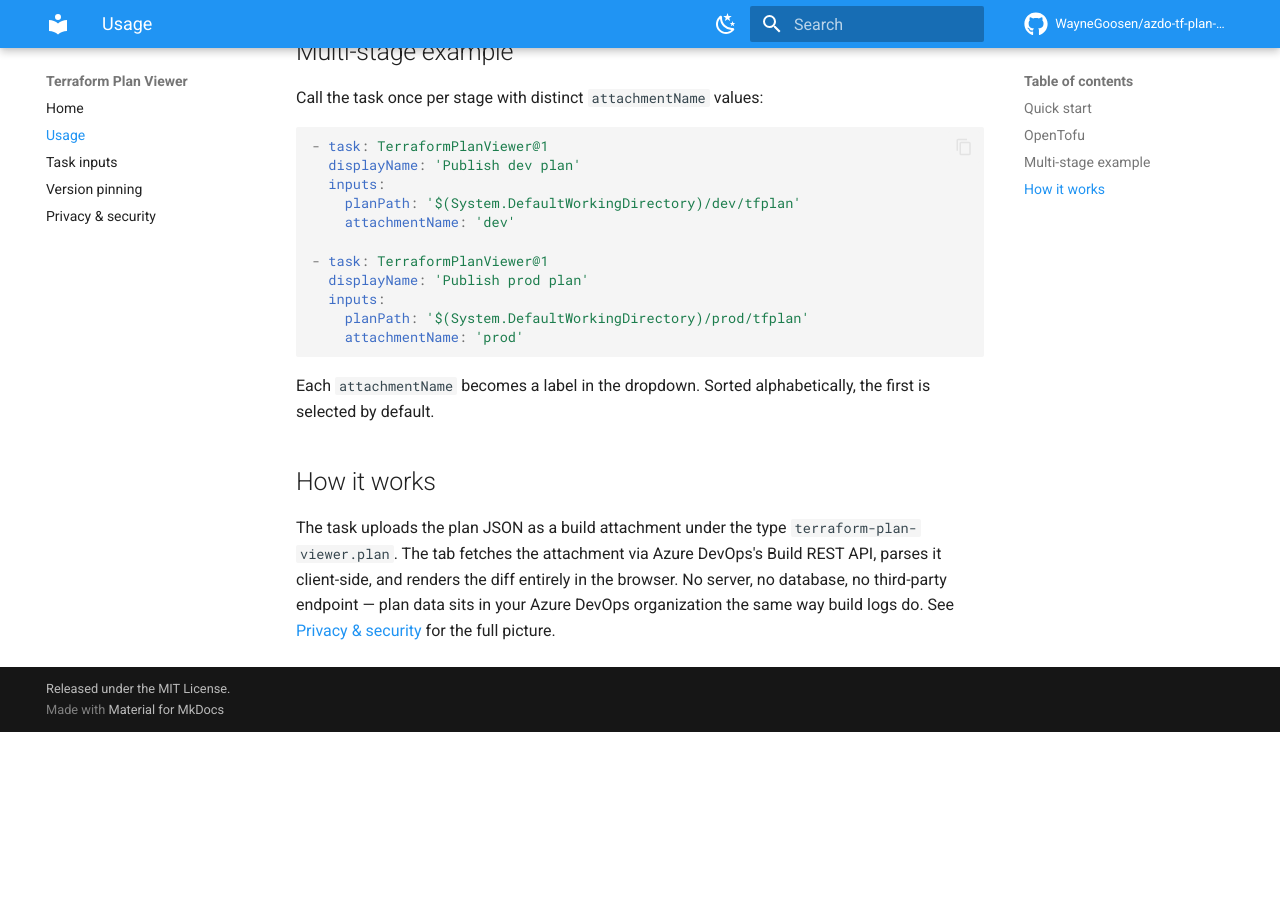
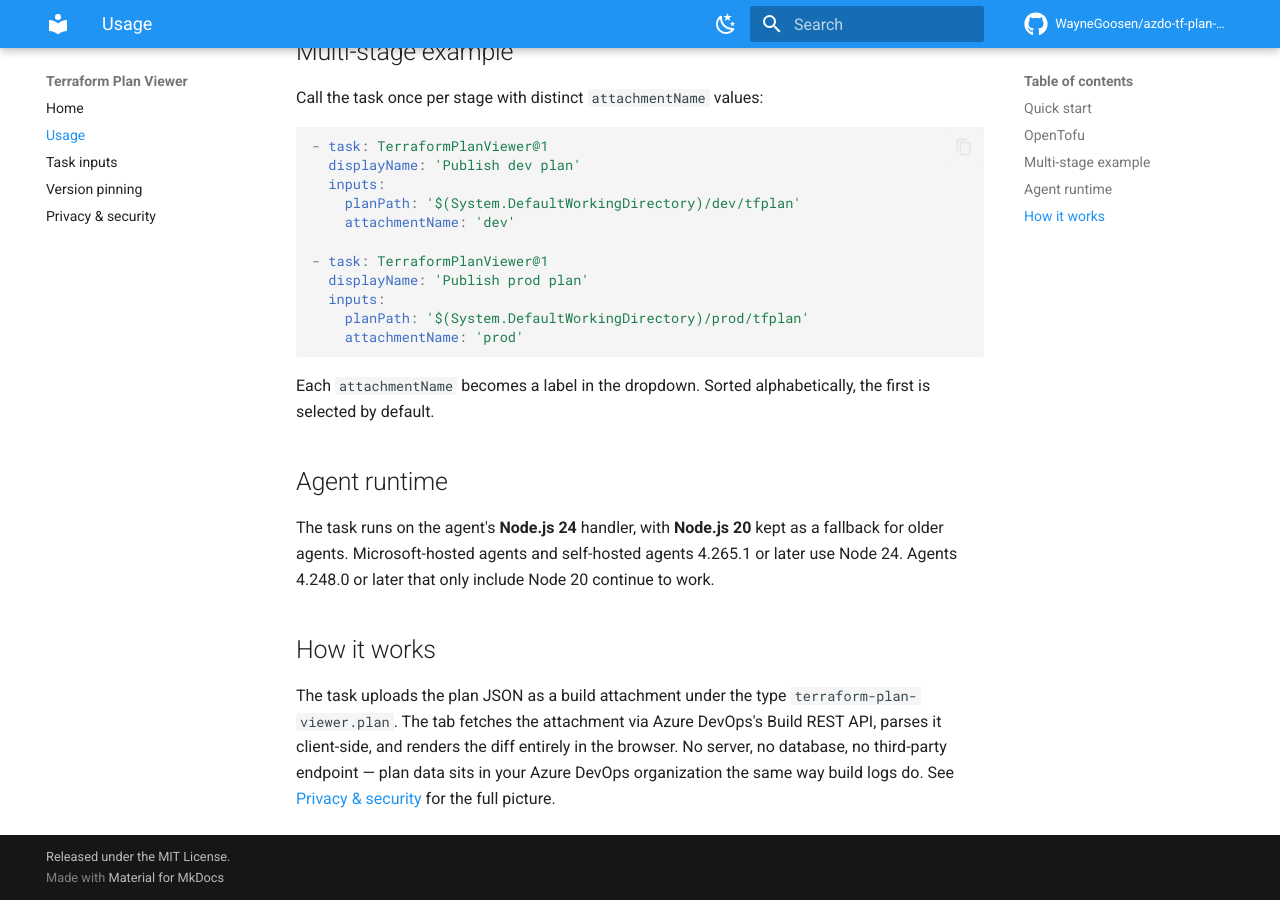
Before and after one commit to WayneGoosen/azdo-tf-plan-viewer, an MkDocs documentation site: the page built from docs/usage.md, in a window 1280 px wide and 900 px high, scrolled down 1415 px. Built offline with MkDocs 1.6.1 and Material for MkDocs 9.7.7, drawn with Linux system fonts in a browser that asks for light colours; comment, search, counter and statistics services are not loaded; before the commit the page ends 2147 px from its top, so only the background shows below that.

Commit message:
fix: run the pipeline task on Node.js 24
Azure DevOps now warns that Node 20 is unsupported. Add the Node24
execution handler, keep Node20_1 as a fallback for older agents, and
set minimumAgentVersion to 4.248.0 per Microsoft's migration guidance.

Fixes #28

Co-authored-by: Wayne Goosen <wayne@waynegoosen.com>

```diff
--- a/docs/usage.md
+++ b/docs/usage.md
@@ -82,6 +82,13 @@ Call the task once per stage with distinct `attachmentName` values:
 Each `attachmentName` becomes a label in the dropdown. Sorted alphabetically,
 the first is selected by default.
 
+## Agent runtime
+
+The task runs on the agent's **Node.js 24** handler, with **Node.js 20** kept
+as a fallback for older agents. Microsoft-hosted agents and self-hosted agents
+4.265.1 or later use Node 24. Agents 4.248.0 or later that only include Node 20
+continue to work.
+
 ## How it works
 
 The task uploads the plan JSON as a build attachment under the type
--- a/package.json
+++ b/package.json
@@ -26,7 +26,7 @@
   "author": "",
   "license": "MIT",
   "devDependencies": {
-    "@types/node": "^20.10.0",
+    "@types/node": "^24.10.0",
     "copyfiles": "^2.4.1",
     "rimraf": "^5.0.5",
     "tfx-cli": "^0.23.1",
```
Also changed, not shown: marketplace/overview.md (+3 -0 lines), 5 other files.
